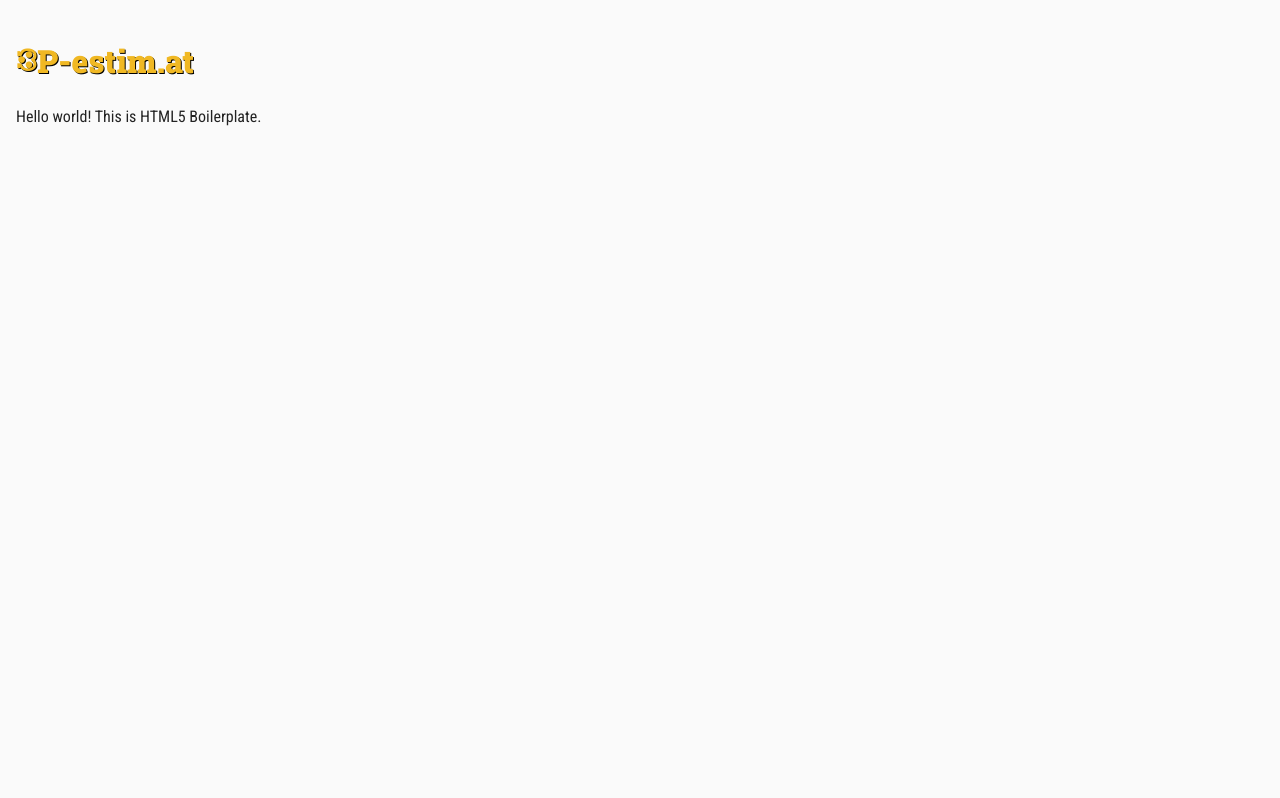
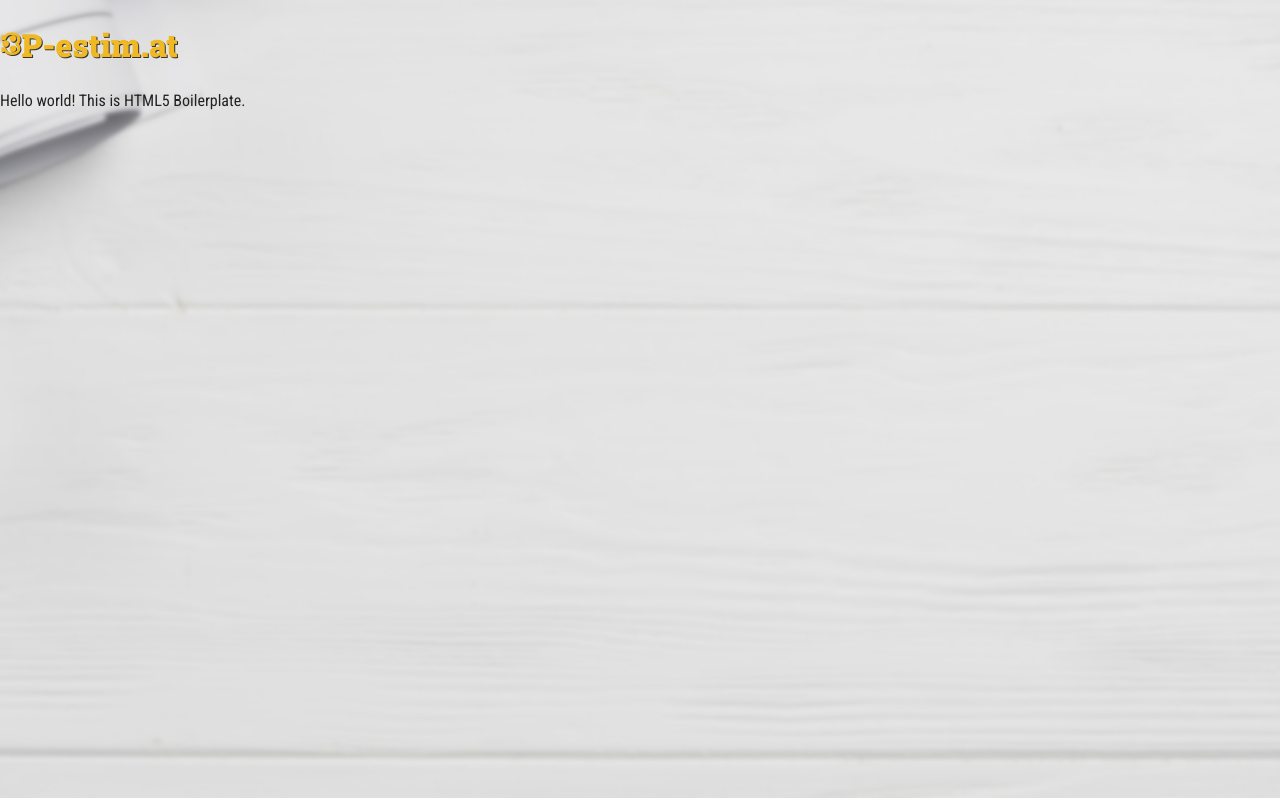
Before and after one commit to kthy/3pe-iaas-poc, a plain HTML site: page frontend/index.html in a window 1280 px wide. Drawn offline with nearby package versions, Linux system fonts and the light colour scheme.

Commit message:
feat: add background image

```diff
--- a/frontend/css/main.css
+++ b/frontend/css/main.css
@@ -99,15 +99,27 @@ textarea {
    ========================================================================== */
 
 body {
+  background: url(../img/bg.jpg) no-repeat center center fixed !important;
+  -webkit-background-size: cover;
+  -moz-background-size: cover;
+  -o-background-size: cover;
+  background-size: cover;
+  font-family: 'Roboto Condensed', sans-serif;
+}
+
+main .container {
   background-color: #fafafa;
-  font-family: 'Roboto Condensed', sans-serif;
-  padding: 1em;
+  margin-top: 15px;
 }
 
 h1, h2, h3, h4 {
   font-family: 'Roboto Slab', serif;
   color: #f0b823;
-  text-shadow: 1px 1px #000;
+  text-shadow: 1px 1px #333;
+}
+
+.text-muted a {
+  color: #6c757d !important;
 }
 
 /* ==========================================================================
```
Also changed, not shown: frontend/img/bg.jpg (added).
